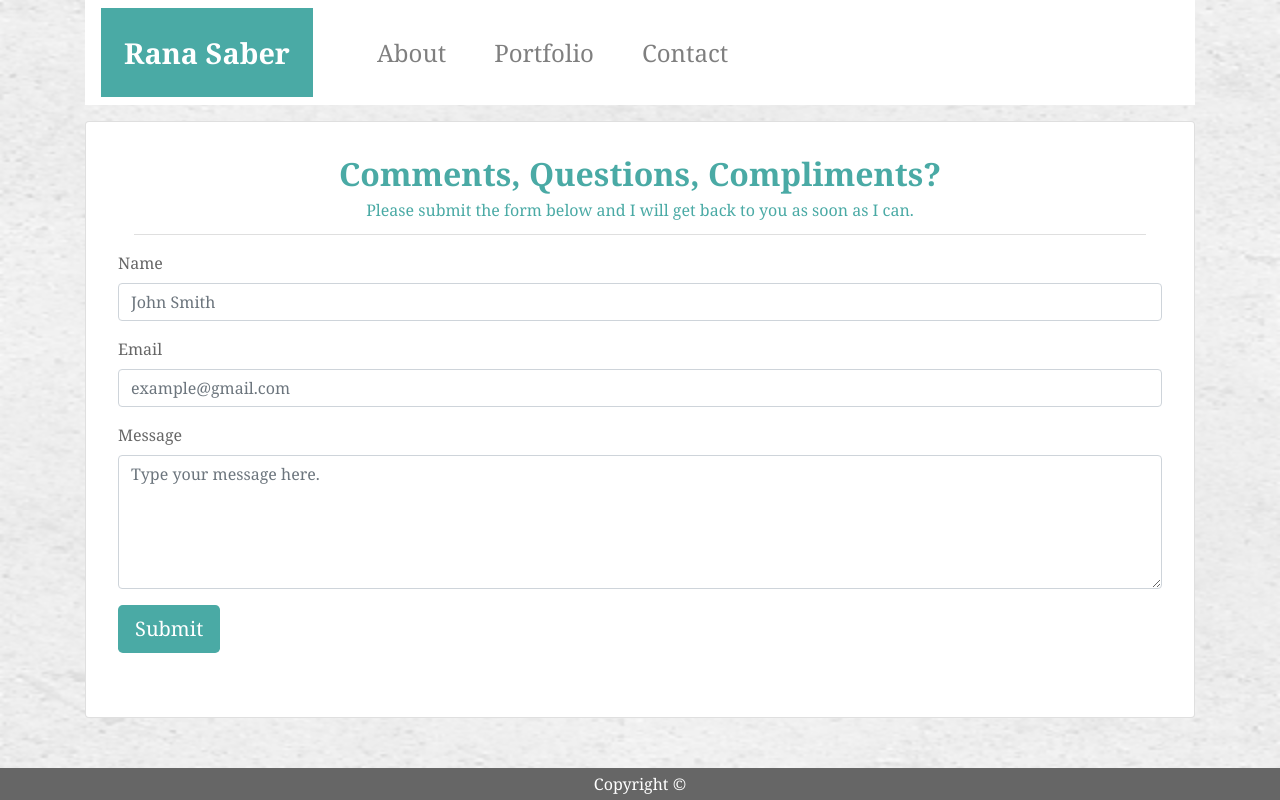
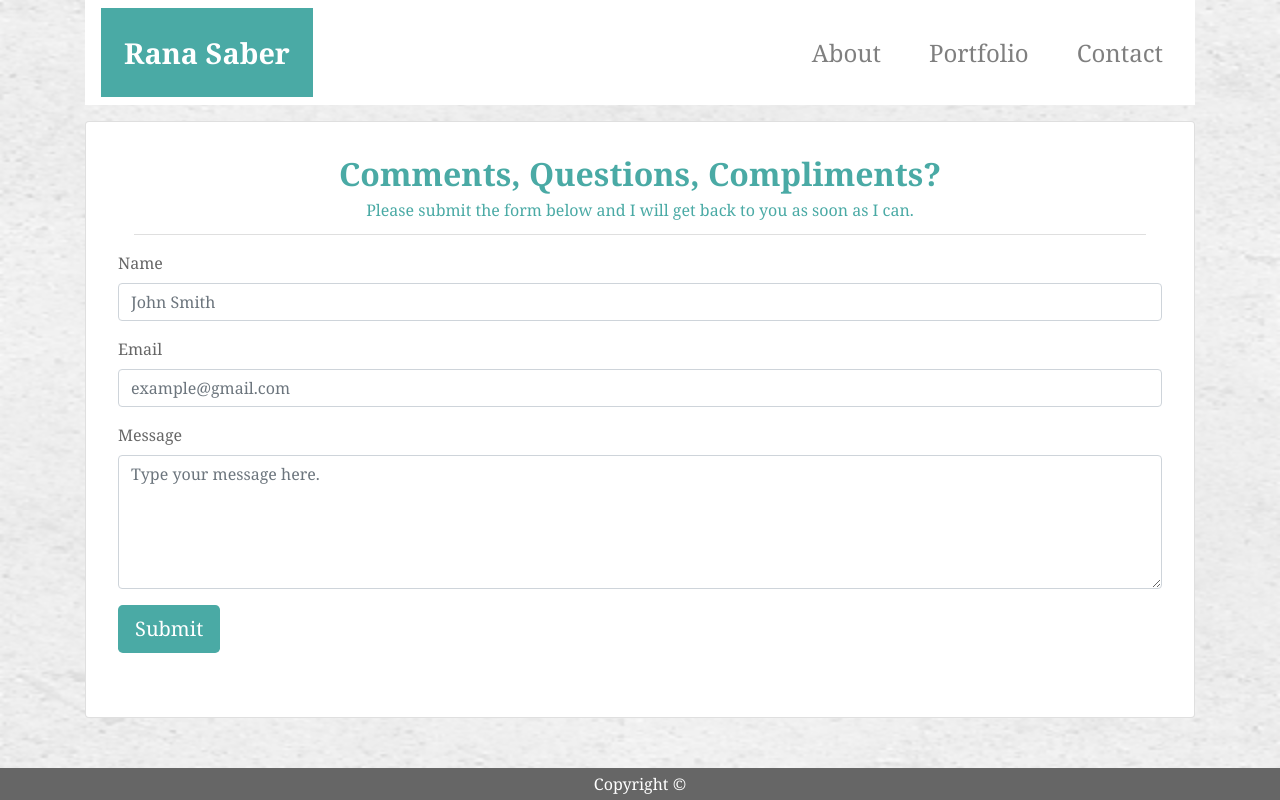
Before and after one commit to rsa153/portfolioupdate, a plain HTML site: page contact.html in a window 1280 px wide. Drawn offline with nearby package versions, Linux system fonts and the light colour scheme.

Commit message:
Update contact.html

```diff
--- a/contact.html
+++ b/contact.html
@@ -23,7 +23,7 @@
       <div class="col-md-12">
         <nav class="navbar navbar-light bg-white">
             <a class="name text-white" href="http://www.animalearn.org/img/pdf/animalFacts.pdf">Rana Saber</a>
-          <ul class="navbar-nav navbar-expand mr-auto">
+          <ul class="navbar-nav navbar-expand ml-auto">
             <li class="nav-item">
               <a class="nav-link" href="index.html">About</a>
             </li>
```
